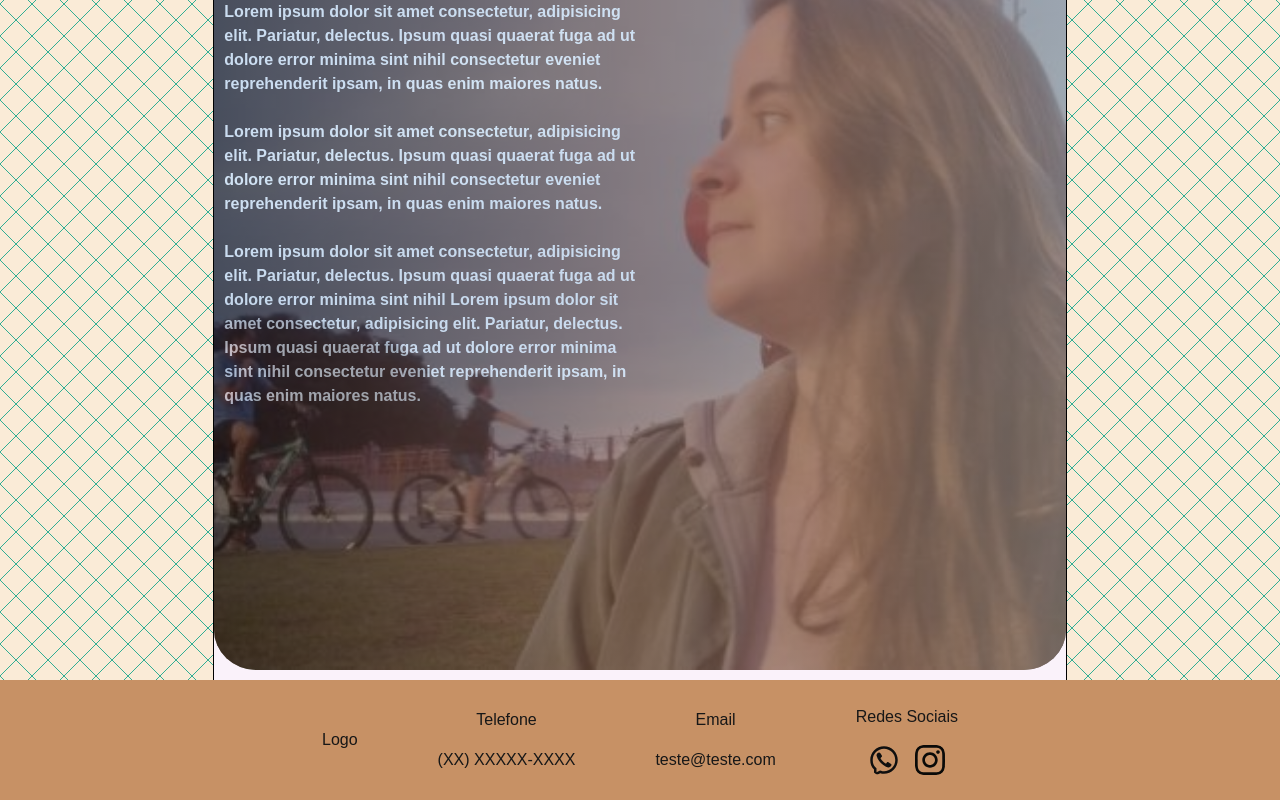
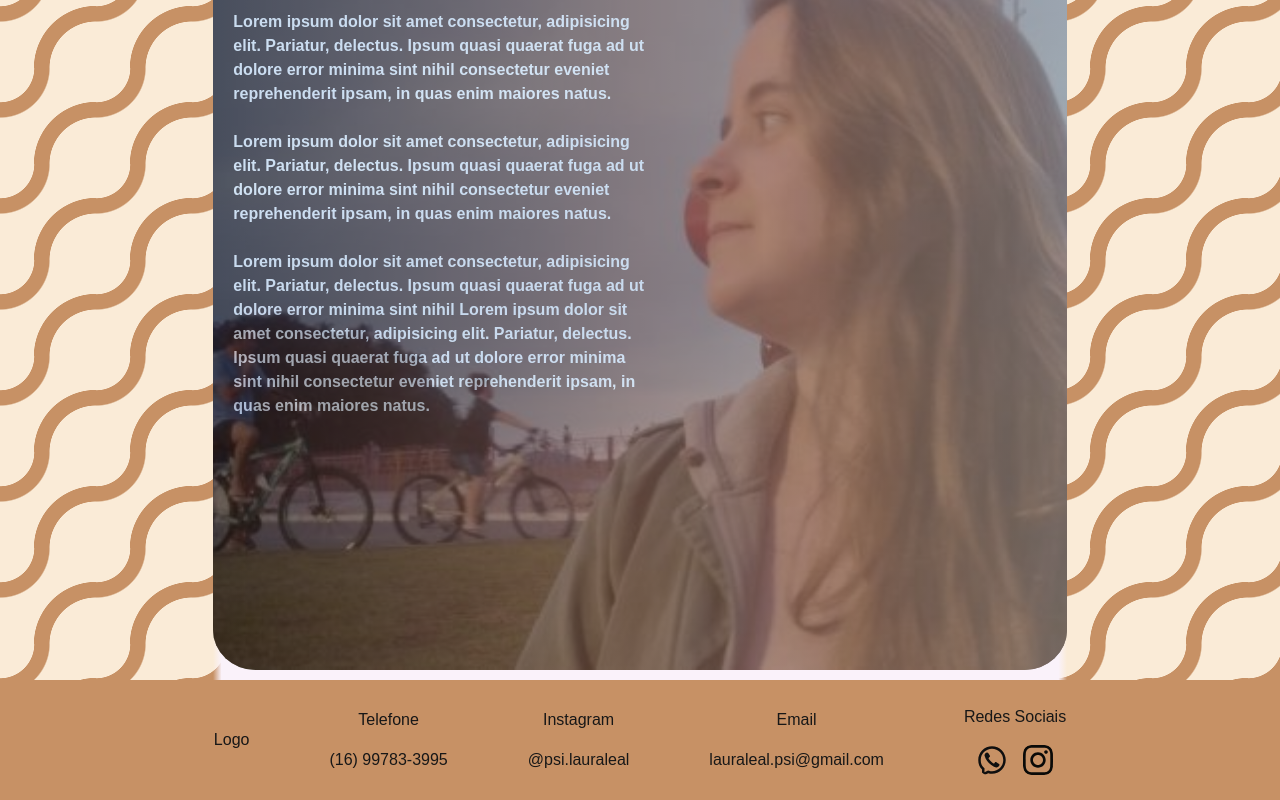
Before and after one commit to techtalia/site_laura, a Next.js app: page / in a window 1280 px wide. Shown: the part 396-1196 px from the top of the page. Built offline with nearby package versions, Linux system fonts and the light colour scheme; what @mui/material-nextjs would draw is missing.

Commit message:
working with fade backgorund

```diff
--- a/app/components/footer/footer.tsx
+++ b/app/components/footer/footer.tsx
@@ -9,20 +9,26 @@
       {/* Telefone */}
       <div className="flex flex-col items-center justify-center space-y-4">
         <p>Telefone</p>
-        <p>(XX) XXXXX-XXXX</p>
+        <p>(16) 99783-3995</p>
+      </div>
+
+      {/* Instagram */}
+      <div className="flex flex-col items-center justify-center space-y-4">
+        <p>Instagram</p>
+        <p>@psi.lauraleal</p>
       </div>
 
       {/* Email */}
       <div className="flex flex-col items-center justify-center space-y-4">
         <p>Email</p>
-        <p>teste@teste.com</p>
+        <p>lauraleal.psi@gmail.com</p>
       </div>
 
       {/* Redes Sociais */}
       <div className="flex flex-col items-center justify-center space-y-4">
         <p>Redes Sociais</p>
         <div className="flex gap-4">
-          <a href="https://wa.me/5516997833995" target="_blank" >
+          <a href="https://wa.me/5516997833995" target="_blank">
             <Image
               src="/whatsapp.svg"
               alt="Contato por Whatsapp"
--- a/app/globals.css
+++ b/app/globals.css
@@ -14,7 +14,7 @@
   --cinza: #ae9f91;
   --salmao: #ee6484;
   --almond: #faebd7;
-  --offwhite: #FAF2FA;
+  --offwhite: #faf2fa;
 }
 
 @theme inline {
@@ -32,35 +32,17 @@
   width: 100vw;
 }
 
-.home_image_div {
-  width: 100%;
-  height: 100vh;
-  position: relative;
-  margin-bottom: 10px;
+.inside_layout {
+  background: linear-gradient(
+    to right,
+    rgba(255, 255, 255, 0) 0%,
+    var(--offwhite) 1%,
+    var(--offwhite) 99%,
+    rgba(255, 255, 255, 0) 100%
+  );
 }
 
-.home_image {
-  width: 100%;
-  height: 100%;
-  object-fit: cover;
-  display: block;
-  border-radius: 5%;
-}
-
-.home_gradient {
-  position: absolute;
-  top: 0;
-  left: 0;
-  width: 100%;
-  height: 100%;
-  background-image: linear-gradient(to left, var(--cinza), var(--marrom-apagado), var(--marrom-escuro));
-  opacity: 0.6;
-  border-radius: 5%;
-  padding: 10px 0px 0px 10px;
-}
-
-
-.background_layout {
+/* .background_layout {
   background:
     linear-gradient(
       45deg,
@@ -77,14 +59,242 @@
   background-size: 2em 2em;
   background-color: var(--almond);
   opacity: 1;
+} */
+
+.background_layout {
+  background:
+    radial-gradient(
+      circle at top left,
+      transparent 25%,
+      #c79165 25.5%,
+      #c79165 36%,
+      transparent 37%,
+      transparent 100%
+    ),
+    radial-gradient(
+      circle at bottom right,
+      transparent 34%,
+      #c79165 34.5%,
+      #c79165 45.5%,
+      transparent 46%,
+      transparent 100%
+    );
+  background-size: 6em 6em;
+  background-color: #faebd7;
+  opacity: 1;
 }
 
-.multicolumn_sobre {
-  /* Splits the content into exactly 2 columns */
-  columns: 2;
-  /* Defines the space between columns */
-  column-gap: 40px;
-  /* Adds the vertical dividing line */
-  column-rule: 2px solid #333;
-  padding: 20px;
+/* ondas 1
+
+html {
+  --s: 18px;
+  --c1: #73c8a9;
+  --c2: #dee1b6;
+  --c3: #bd5532;
+  --c4: #373b44;
+
+  --c:,#0000 39%,var(--c1) 40% 93%,#0000 94%;
+  --_s:calc(1.5*var(--s))/calc(4*var(--s)) calc(3*var(--s));
+  background:
+    radial-gradient(calc(1.5*var(--s)) at 37.5%   0%var(--c))
+     calc(-.5*var(--s)) var(--_s),
+    radial-gradient(calc(1.5*var(--s)) at 37.5% 100%var(--c))
+     calc(1.5*var(--s)) var(--_s),
+    radial-gradient(25% calc(50%/3),#0000 96%,var(--c2))
+     0 0/calc(2*var(--s)) calc(3*var(--s)),
+    repeating-conic-gradient(var(--c3) 0 25%,var(--c4) 0 50%)
+     0 0/calc(4*var(--s)) calc(6*var(--s));
+}  */
+
+/*
+ondas 2
+
+html {
+  --s: 6px;
+  --c1: #3b2d38;
+  --c2: #f02475;
+
+  --g:#0000 66%,var(--c1) 68% 98%,#0000;
+  background:
+    radial-gradient(30% 30% at 0%   30%,var(--g))
+     var(--s) calc(9*var(--s)),
+    radial-gradient(30% 30% at 100% 30%,var(--g))
+     var(--s) calc(-1*var(--s)),
+    radial-gradient(30% 30% at 30% 100%,var(--g))
+     calc(10*var(--s)) 0,
+    radial-gradient(30% 30% at 30% 0%  ,var(--g))
+     var(--c2);
+  background-size: calc(20*var(--s)) calc(20*var(--s));
 }
+
+eye
+
+html {
+  --s: 100px;
+  --c1: #cc2a41;
+  --c2: #351330;
+
+  --_g: #0000 24%,
+    var(--c2) 26% 34%,var(--c1) 36% 44%,
+    var(--c2) 46% 54%,var(--c1) 56% 64%,
+    var(--c2) 66% 74%,#0000 76%;
+  background:
+    radial-gradient(100% 100% at 100% 0,var(--_g)),
+    radial-gradient(100% 100% at 0 100%,var(--_g)),
+    radial-gradient(var(--c2) 14%,var(--c1) 16%)
+     calc(var(--s)/2) calc(var(--s)/2);
+  background-size: var(--s) var(--s);
+}
+
+wave 3
+
+html {
+  --s: 60px;
+  --c1: #7bb0a8;
+  --c2: #a7dbab;
+
+  --_c: var(--c1) calc(100% - var(--s)/2) 99%,#0000;
+  --_g: var(--s),#0000 calc(99% - var(--s)/2),var(--_c);
+  background:
+    radial-gradient(var(--s) at 100% var(--_g)),
+    radial-gradient(calc(var(--s)/4) at 50% calc(100%/3),var(--_c)) var(--s) 0,
+    radial-gradient(var(--s) at   0% var(--_g)) 0 calc(3*var(--s))
+    var(--c2);
+  background-size:
+    calc(2*var(--s)) calc(9*var(--s)/4),
+    calc(2*var(--s)) calc(3*var(--s)/4);
+}
+
+trans
+
+html {
+  --s: 56px;
+  --c1: #3fb8af;
+  --c2: #ff9e9d;
+
+  --_c1: var(--c1) 99%,#0000 101%;
+  --_c2: var(--c2) 99%,#0000 101%;
+
+  --r:calc(var(--s)*.866);
+  --g0:radial-gradient(var(--s),var(--_c1));
+  --g1:radial-gradient(var(--s),var(--_c2));
+  --f:radial-gradient(var(--s) at calc(100% + var(--r)) 50%,var(--_c1));
+  --p:radial-gradient(var(--s) at 100% 50%,var(--_c2));
+  background:
+    var(--f) 0 calc(-5*var(--s)/2),
+    var(--f) calc(-2*var(--r)) calc(var(--s)/2),
+    var(--p) 0 calc(-2*var(--s)),
+    var(--g0) var(--r) calc(-5*var(--s)/2),
+    var(--g1) var(--r) calc( 5*var(--s)/2),
+    radial-gradient(var(--s) at 100% 100%,var(--_c1)) 0 calc(-1*var(--s)),
+    radial-gradient(var(--s) at 0%   50% ,var(--_c1)) 0 calc(-4*var(--s)),
+    var(--g1) calc(-1*var(--r)) calc(-7*var(--s)/2),
+    var(--g0) calc(-1*var(--r)) calc(-5*var(--s)/2),
+    var(--p) calc(-2*var(--r)) var(--s),
+    var(--g0) calc(-1*var(--r)) calc(var(--s)/ 2),
+    var(--g1) calc(-1*var(--r)) calc(var(--s)/-2),
+    var(--g0) 0 calc(-1*var(--s)),
+    var(--g1) var(--r) calc(var(--s)/-2),
+    var(--g0) var(--r) calc(var(--s)/ 2)
+    var(--c2);
+  background-size: calc(4*var(--r)) calc(6*var(--s));
+}
+
+waves4
+
+html {
+  --s: 140px;
+  --c1: #ab3e5b;
+  --c2: #ffbe40;
+  --c3: #accec0;
+  --c4: #61a6ab;
+
+  --_g:
+    #0000 25%,#0008 47%,var(--c1)  53% 147%,var(--c2) 153% 247%,
+    var(--c1) 253% 347%,var(--c2) 353% 447%,var(--c1) 453% 547%,#0008 553%,#0000 575%;
+  --_s: calc(25%/3) calc(25%/4) at 50%;
+  background:
+    radial-gradient(var(--_s) 100%,var(--_g)),
+    radial-gradient(var(--_s) 100%,var(--_g)) calc(var(--s)/2) calc(3*var(--s)/4),
+    radial-gradient(var(--_s) 0   ,var(--_g)) calc(var(--s)/2) 0,
+    radial-gradient(var(--_s) 0   ,var(--_g)) 0                calc(3*var(--s)/4),
+    repeating-linear-gradient(90deg,var(--c3) calc(25%/-6) calc(25%/6),var(--c4) 0 calc(25%/2));
+  background-size: var(--s) calc(3*var(--s)/2)
+}
+
+ circles
+
+html {
+  --s: 150px;
+  --c1: #ccbf82;
+  --c2: #604848;
+
+  --_g: var(--c1)        6.1%,var(--c2)  6.4% 18.6%,var(--c1) 18.9% 31.1%,
+        var(--c2) 31.4% 43.6%,var(--c1) 43.9% 56.1%,var(--c2) 56.4% 68.6%,#0000 68.9%;
+  background:
+    radial-gradient(var(--s) at 100% 0   ,var(--_g)),
+    radial-gradient(var(--s) at 0    0   ,var(--_g)),
+    radial-gradient(var(--s) at 0    100%,var(--_g)),
+    radial-gradient(var(--s) at 100% 100%,var(--_g)) var(--c1);
+  background-size: var(--s) var(--s);
+}
+
+
+bizantino
+
+html {
+  --s: 100px;
+  --c1: #fff0e5;
+  --c2: #025d8c;
+  --c3: #e1642a;
+
+  --_g: 50%,#0000 37%,var(--c1) 39% 70%,#0000 72%;
+  --_t: 50%,var(--c2) 40deg,var(--c3) 0 140deg,var(--c2) 0 180deg,#0000 0;
+  --_s: 47% 50% at;
+  background:
+    radial-gradient(var(--_s) -10% var(--_g)) 0 calc(var(--s)/2),
+    radial-gradient(var(--_s) -10% var(--_g)) calc(var(--s)/2) 0,
+    radial-gradient(var(--_s) 110% var(--_g)),
+    radial-gradient(var(--_s) 110% var(--_g)) calc(var(--s)/2) calc(var(--s)/2),
+    conic-gradient(from   0deg at 55% var(--_t)) calc(var(--s)/4) 0,
+    conic-gradient(from 180deg at 45% var(--_t)) calc(var(--s)/4) 0,
+    var(--c2);
+  background-size: var(--s) var(--s);
+}
+
+ondulado
+
+background-color: #e5e5f7;
+opacity: 0.8;
+background-image:  repeating-radial-gradient( circle at 0 0, transparent 0, #e5e5f7 10px ), repeating-linear-gradient( #444cf755, #444cf7 );
+
+onda diagonal 1
+
+background: radial-gradient(circle at top left,transparent 25%,#4f46e4 25.5%, #4f46e4 36%, transparent 37%, transparent 100%),radial-gradient(circle at bottom right,transparent 34%,#4f46e4 34.5%, #4f46e4 45.5%, transparent 46%, transparent 100%);
+background-size: 3em 3em;
+background-color: #ffffff;
+opacity: 1
+
+onda diagonal 2
+
+background: radial-gradient(circle at bottom left,transparent 25%,#4f46e4 25.5%, #4f46e4 36%, transparent 37%, transparent 100%),radial-gradient(circle at top right,transparent 34%,#4f46e4 34.5%, #4f46e4 45.5%, transparent 46%, transparent 100%);
+background-size: 3em 3em;
+background-color: #ffffff;
+opacity: 1
+
+
+azulejo portugues
+
+background: radial-gradient(circle at 50% 100%, #4f46e480 5%, #4f46e4 5% 10%, #4f46e480 10% 15%, #4f46e4 15% 20%, #4f46e480 20% 25%, #4f46e4 25% 30%, #4f46e480 30% 35%, #4f46e4 35% 40%, transparent 40%), radial-gradient(circle at 100% 50%, #4f46e480 5%, #4f46e4 5% 10%, #4f46e480 10% 15%, #4f46e4 15% 20%, #4f46e480 20% 25%, #4f46e4 25% 30%, #4f46e480 30% 35%, #4f46e4 35% 40%, transparent 40%), radial-gradient(circle at 50% 0%, #4f46e480 5%, #4f46e4 5% 10%, #4f46e480 10% 15%, #4f46e4 15% 20%, #4f46e480 20% 25%, #4f46e4 25% 30%, #4f46e480 30% 35%, #4f46e4 35% 40%, transparent 40%), radial-gradient(circle at 0 50%, #4f46e480 5%, #4f46e4 5% 10%, #4f46e480 10% 15%, #4f46e4 15% 20%, #4f46e480 20% 25%, #4f46e4 25% 30%, #4f46e480 30% 35%, #4f46e4 35% 40%, transparent 40%);
+background-size: 3em 3em;
+background-color: #ffffff;
+opacity: 1
+
+azulejo frances
+
+background: radial-gradient(circle at bottom ,#4f46e4, #4f46e4 10%,transparent 10%, transparent 20%, #4f46e4 20%, #4f46e4 30%, transparent 30%, transparent 40%, #4f46e4 40%, #4f46e4 50%, transparent 50%, transparent 60%, #4f46e4 60%, #4f46e4 70%, transparent 70%, transparent 80%, #4f46e4 80%, #4f46e4 90%, transparent 90%);
+background-size: 3em 3em;
+background-color: #ffffff;
+opacity: 1
+
+*/
--- /dev/null
+++ b/app/index.css
@@ -0,0 +1,26 @@
+.home_image_div {
+  width: 100%;
+  height: 100vh;
+  position: relative;
+  margin-bottom: 10px;
+}
+
+.home_image {
+  width: 100%;
+  height: 100%;
+  object-fit: cover;
+  display: block;
+  border-radius: 5%;
+}
+
+.home_gradient {
+  position: absolute;
+  top: 0;
+  left: 0;
+  width: 100%;
+  height: 100%;
+  background-image: linear-gradient(to left, var(--cinza), var(--marrom-apagado), var(--marrom-escuro));
+  opacity: 0.6;
+  border-radius: 5%;
+  padding: 20px 0px 0px 20px;
+}
--- a/app/layout.tsx
+++ b/app/layout.tsx
@@ -35,7 +35,7 @@
           <Navbar />
         </header>
         <main className="w-full  flex justify-center  background_layout">
-          <div className="w-2/3 bg-(--offwhite) border-l border-r border-black">
+          <div className="w-2/3 inside_layout">
             {children}
           </div>
         </main>
--- a/app/page.tsx
+++ b/app/page.tsx
@@ -1,5 +1,5 @@
-import Image from "next/image";
 import LocalFloristIcon from "@mui/icons-material/LocalFlorist";
+import "./index.css";
 
 
 const Home = () => {
--- a/app/sobre/page.tsx
+++ b/app/sobre/page.tsx
@@ -1,5 +1,5 @@
-import FilterVintageIcon from "@mui/icons-material/FilterVintage";
 import Image from "next/image";
+import "./sobre.css";
 
 const Sobre = () => {
   return (
```
Also changed, not shown: app/sobre/sobre.css (added, +9 -0 lines), 1 other file (tests, documents, lock files or other folders).
